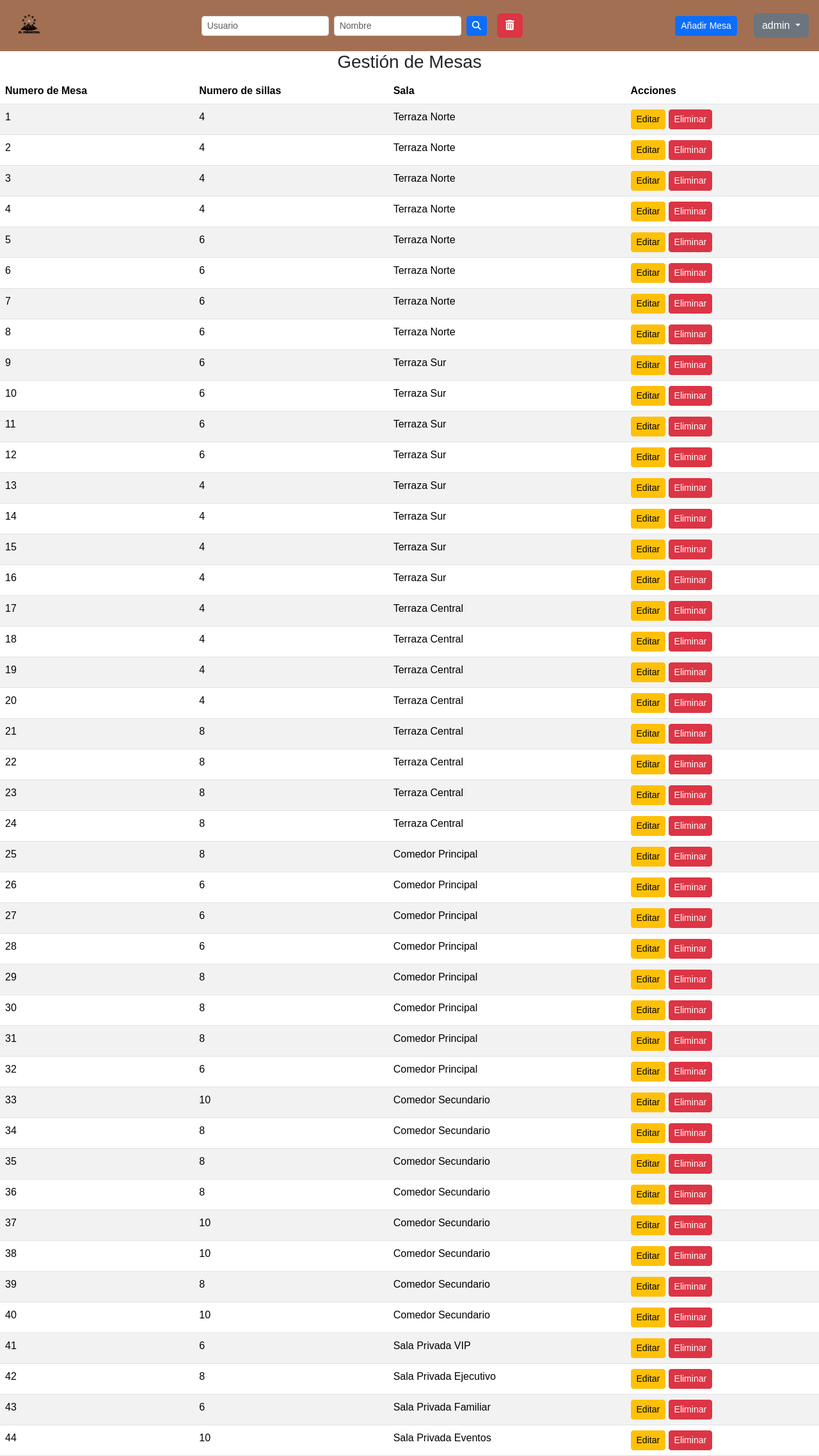
After one commit to adrimartiin/PR02-Restaurante2-AdrianMartin, a PHP site: page /gestiones/gestionMesas.php in a window 1280 px wide. The commit adds this page. Shown: the whole page at 64% size. Run offline with PHP 8.4, Linux system fonts and the light colour scheme; a user stored in the database is signed in; data comes from the database, SQL or seed files in the repository; some libraries are stand-ins or nearby versions.

Commit message:
Archivos de gestiones hechos

```diff
--- /dev/null
+++ b/gestiones/gestionMesas.php
@@ -0,0 +1,113 @@
+<?php
+session_start();
+include_once '../db/conexion.php';
+
+// Verificar si el usuario está logueado
+if (!isset($_SESSION['loggedin']) || $_SESSION['loggedin'] !== true) {
+    header("Location: ../index.php");
+    exit();
+}
+
+?>
+<!DOCTYPE html>
+<html lang="en">
+
+<head>
+    <meta charset="UTF-8">
+    <meta name="viewport" content="width=device-width, initial-scale=1.0">
+    <link href="https://cdnjs.cloudflare.com/ajax/libs/font-awesome/6.4.0/css/all.min.css" rel="stylesheet">
+    <link href="https://cdn.jsdelivr.net/npm/bootstrap@5.3.3/dist/css/bootstrap.min.css" rel="stylesheet"
+        integrity="sha384-QWTKZyjpPEjISv5WaRU9OFeRpok6YctnYmDr5pNlyT2bRjXh0JMhjY6hW+ALEwIH" crossorigin="anonymous">
+    <link rel="stylesheet" href="../css/users.css">
+    <script src="https://cdn.jsdelivr.net/npm/sweetalert2@11"></script>
+    <title>Gestión de Salas</title>
+</head>
+
+<body>
+<div class="navbar d-flex justify-content-between align-items-center px-3">
+        <a href="../admin/dashboardAdmin.php">
+            <img src="../img/icon.png" class="icon" alt="Icono">
+        </a>
+
+        <div id="hamburger-icon" class="d-block d-md-none">
+            <i class="fas fa-bars"></i>
+        </div>
+
+        <form class="d-flex align-items-center" method="GET" action="">
+            <input type="text" name="usuario" class="form-control form-control-sm me-2" placeholder="Usuario">
+            <input type="text" name="nombre" class="form-control form-control-sm me-2" placeholder="Nombre">
+            <button type="submit" class="btn btn-primary btn-sm me-3">
+                <i class="fas fa-search"></i>
+            </button>
+            <a href="./users.php" class="btn btn-danger">
+                <i class="fas fa-trash-alt"></i>
+            </a>
+        </form>
+
+        <div class="d-flex align-items-center">
+        <form class="d-flex align-items-center" method="GET" action="">
+            <a href="../acciones/crear_mesa.php" class="btn btn-primary btn-sm me-3">Añadir Mesa</a>
+            <div class="dropdown">
+                <button class="btn btn-secondary dropdown-toggle" type="button" id="dropdownMenuButton"
+                    data-bs-toggle="dropdown" aria-expanded="false">
+                    <?php echo $_SESSION['username']; ?>
+                </button>
+                <ul class="dropdown-menu" aria-labelledby="dropdownMenuButton">
+                    <li><a class="dropdown-item" href="../private/logout.php">Cerrar Sesión</a></li>
+                </ul>
+            </div>
+            </form>
+        </div>
+    </div>
+
+    <!-- Menú para dispositivos móviles -->
+    <div class="mobile-nav" id="mobile-nav">
+        <input type="text" name="usuario" class="form-control form-control-sm me-2" placeholder="Usuario">
+            <input type="text" name="nombre" class="form-control form-control-sm me-2" placeholder="Nombre">
+            <button type="submit" class="btn btn-primary btn-sm me-3">
+                <i class="fas fa-search"></i>
+            </button>
+            <button type="reset" class="btn btn-danger">
+                <i class="fas fa-trash-alt"></i>
+            </button>
+        <a href="#"><?php echo $_SESSION['username']; ?></a>
+        <a href="../private/logout.php">Cerrar Sesión</a>
+    </div>
+
+    <h3 id="titulo">Gestión de Mesas</h3>
+
+    <?php
+    // ==== QUERY PARA MOSTRAR MESAS + EN LA SALA QUE SE ENCUENTRAN ====
+    $sql = "SELECT id_mesa, num_sillas_mesa, nombre_sala FROM tbl_mesa INNER JOIN tbl_sala ON tbl_mesa.id_sala = tbl_sala.id_sala";
+    $stmt = $conexion->prepare($sql);
+    $stmt->execute();
+    $results = $stmt->fetchAll(PDO::FETCH_ASSOC);
+
+    echo "<table class='table table-striped table-hover'>";
+    echo "<thead>";
+    echo "<tr>";
+    echo "<th scope='col'>Numero de Mesa</th>";
+    echo "<th scope='col'>Numero de sillas</th>";
+    echo "<th scope='col'>Sala</th>";
+    echo "<th scope='col'>Acciones</th>";
+    echo "</tr>";
+    echo "</thead>";
+    echo "<tbody>";
+
+    // Mostrar los resultados
+    foreach ($results as $row) {
+        echo "<tr>";
+        echo "<td scope='row'>" . htmlspecialchars($row['id_mesa']) . "</td>";
+        echo "<td>" . htmlspecialchars($row['num_sillas_mesa']) . "</td>";
+        echo "<td>" . htmlspecialchars($row['nombre_sala']) . "</td>";
+        echo "<td>";
+        echo "<a href='../acciones/editar_usuario.php?id=" . $row['id_mesa'] . "' class='btn btn-warning btn-sm'>Editar</a> ";
+        echo "<a href='javascript:void(0);' class='btn btn-danger btn-sm' onclick='confirmDelete(" . $row['id_mesa'] . ")'>Eliminar</a>";
+        echo "</td>";
+        echo "</tr>";
+    }
+
+    echo "</tbody>";
+    echo "</table>";
+    ?>
+</body>
```
Also changed, not shown: gestiones/gestionSalas.php (+81 -65 lines).
